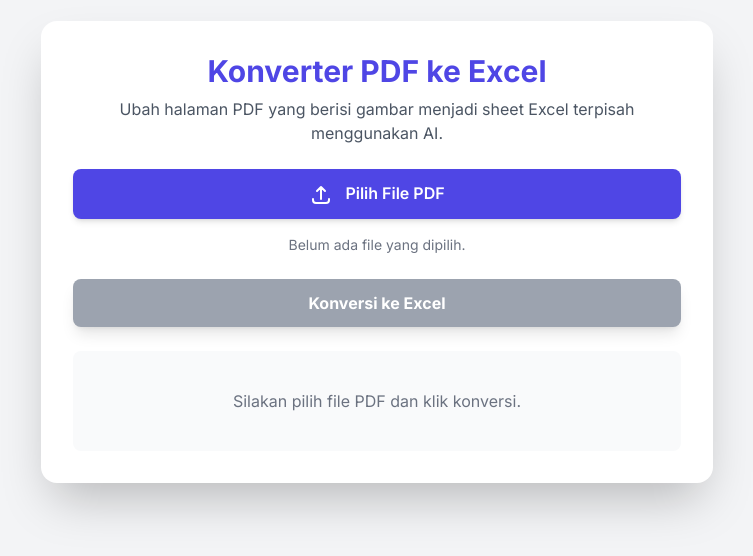
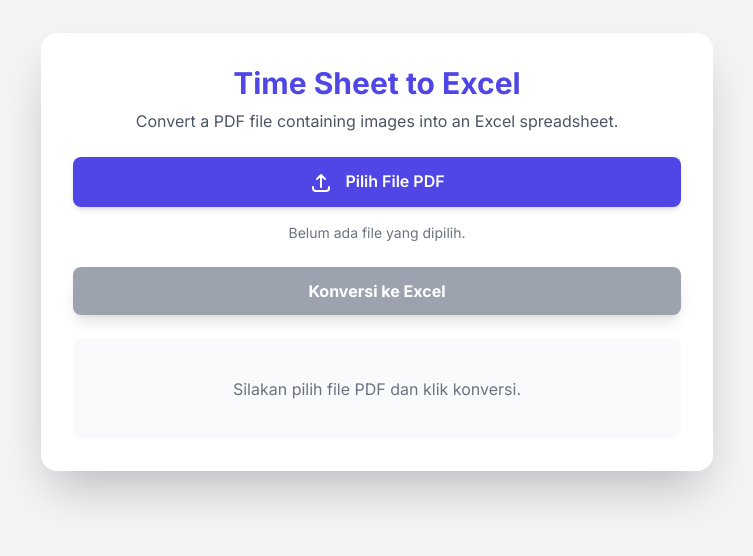
Before and after one commit to Fatihur/timesheet, a plain HTML site: page index.html in a window 1280 px wide. Shown: the part 148-704 px from the top of the page, without its empty margins (263-1016 px from the left). Drawn offline with nearby package versions, Linux system fonts and the light colour scheme; a script that the page names is missing.

Commit message:
Update title and headings for clarity and consistency in the PDF to Excel converter

```diff
--- a/index.html
+++ b/index.html
@@ -3,7 +3,7 @@
 <head>
     <meta charset="UTF-8">
     <meta name="viewport" content="width=device-width, initial-scale=1.0">
-    <title>Konverter PDF (Gambar) ke Excel dengan OCR</title>
+    <title>TIMESHEET TO EXCEL</title>
 
     <!-- Menggunakan Tailwind CSS untuk styling yang modern -->
     <script src="https://cdn.tailwindcss.com"></script>
@@ -39,8 +39,8 @@
 
     <div class="w-full max-w-2xl bg-white dark:bg-gray-800 rounded-2xl shadow-2xl p-8 space-y-6">
         <div class="text-center">
-            <h1 class="text-3xl font-bold text-indigo-600 dark:text-indigo-400">Konverter PDF ke Excel</h1>
-            <p class="text-gray-600 dark:text-gray-400 mt-2">Ubah halaman PDF yang berisi gambar menjadi sheet Excel terpisah menggunakan AI.</p>
+            <h1 class="text-3xl font-bold text-indigo-600 dark:text-indigo-400">Time Sheet to Excel</h1>
+            <p class="text-gray-600 dark:text-gray-400 mt-2">Convert a PDF file containing images into an Excel spreadsheet.</p>
         </div>
 
         <!-- Area Input File -->
```
